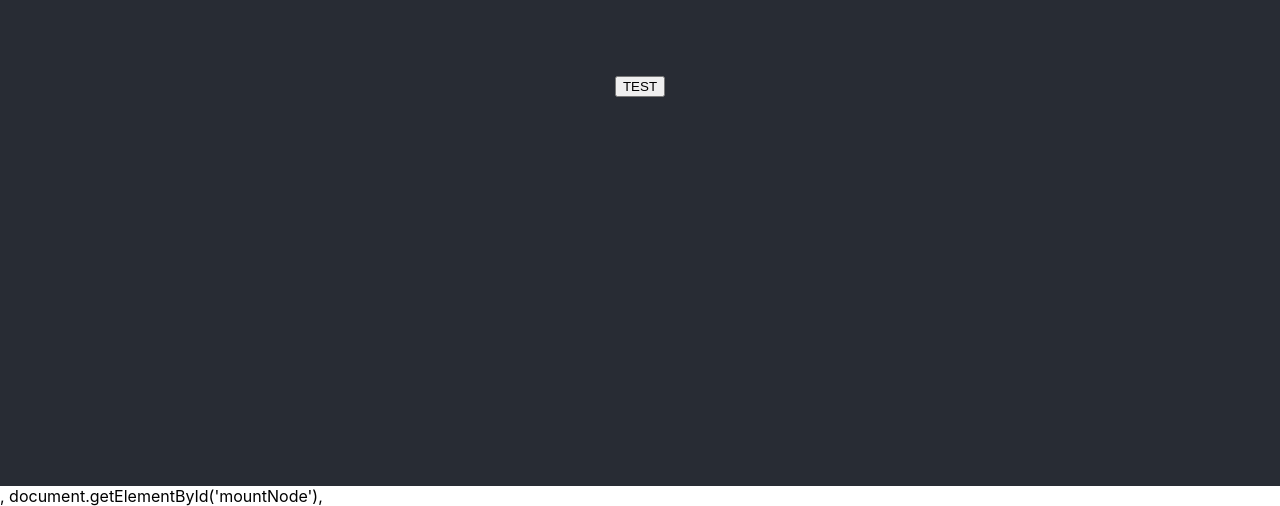
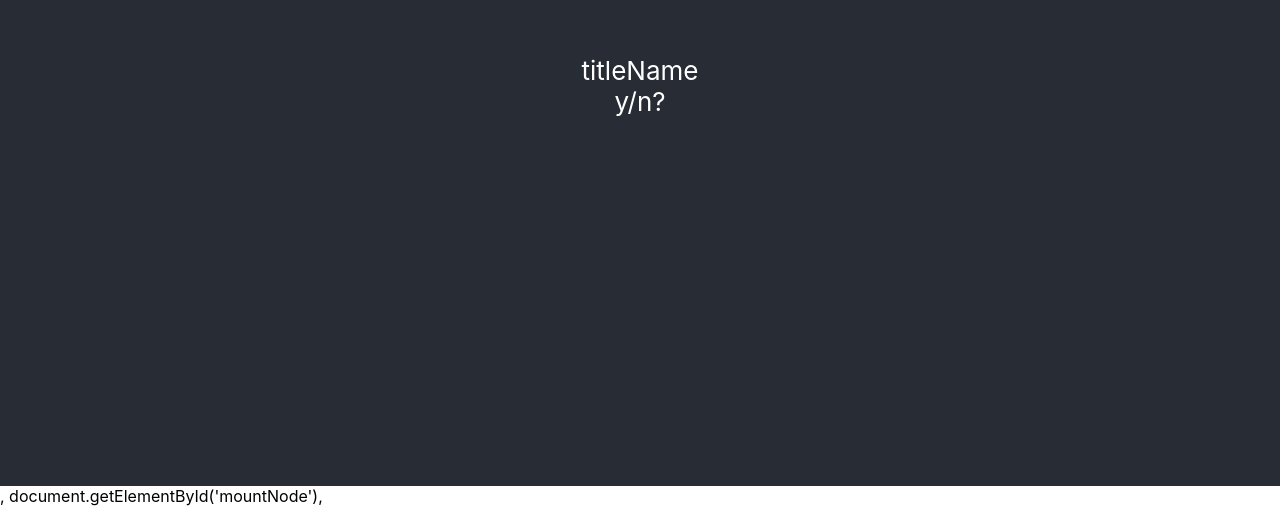
Before and after one commit to craigb0/ToDoList, a React (Create React App) app in the folder to-do-list/: page / in a window 1280 px wide. Shown: the part 314-820 px from the top of the page. Built offline with nearby package versions, Linux system fonts and the light colour scheme.

Commit message:
Item component implement?

```diff
--- a/to-do-list/src/App.js
+++ b/to-do-list/src/App.js
@@ -1,12 +1,12 @@
 import './App.css';
 import React from 'react';
-import Button from './components/Button.js'
+import Item from './components/Item.js'
 
 function App() {
   return (
     <div className="App">
       <header className="App-header">
-        <Button/>
+        <Item/>
       </header>
     </div>
   );
--- a/to-do-list/src/components/Button.js
+++ /dev/null
@@ -1,5 +0,0 @@
-function Button() {
-    return <button>TEST</button>;
-  }
-
-export default Button;
--- /dev/null
+++ b/to-do-list/src/components/Item.js
@@ -0,0 +1,15 @@
+const Item = () => {
+ return(
+  <div classname="body">
+    <div className="Title">
+      titleName
+    </div>
+
+      <div className="Completion">
+        y/n?
+      </div>
+    </div>
+  );
+};
+
+export default Item;
```
